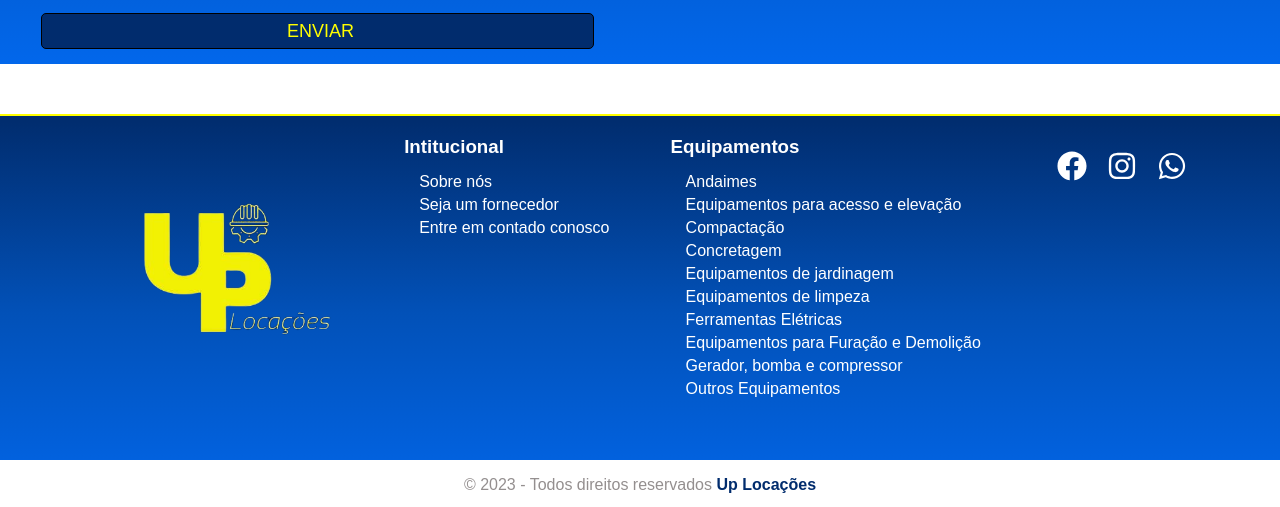
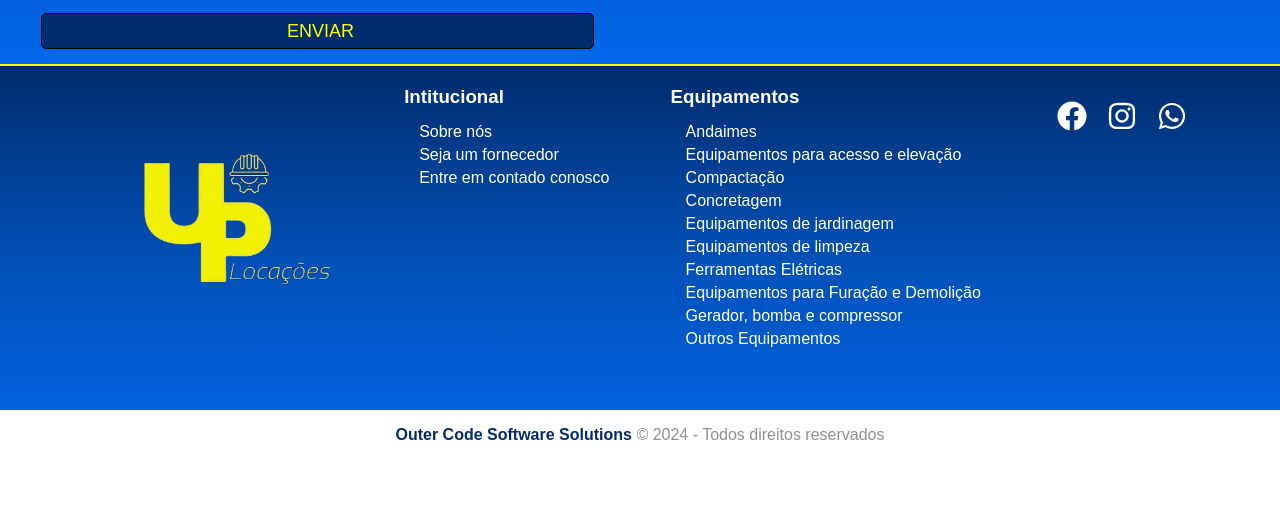
Before and after one commit to VladimirMonteiro/Up_locations, a React (Create React App) app: page / in a window 1280 px wide. Shown: the part 2573-3080 px from the top of the page. After the commit the page ends 3033 px from the top, so only its background shows below. Built offline with nearby package versions, Linux system fonts and the light colour scheme; grey boxes are pictures that could not be loaded.

Commit message:
footer mod

```diff
--- a/src/components/footer/Footer.css
+++ b/src/components/footer/Footer.css
@@ -2,7 +2,6 @@ footer{
     width: 100%;
     background: linear-gradient(to bottom, #012C6D ,#0251B8 ,#0267EB);
     border-top: 2px solid yellow;
-    margin-top: 50px;
     color: white;
 
 }
--- a/src/components/footer/Footer.js
+++ b/src/components/footer/Footer.js
@@ -48,7 +48,8 @@ const Footer = () => {
                 </div>
             </div>
             <div className='sub_footer'>
-                <p>&copy; 2023 - Todos direitos reservados <span>Up Locações</span></p>
+                <p><span>Outer Code Software Solutions</span> &copy; 2024 - Todos direitos reservados</p>
+
             </div>
 
 
```
